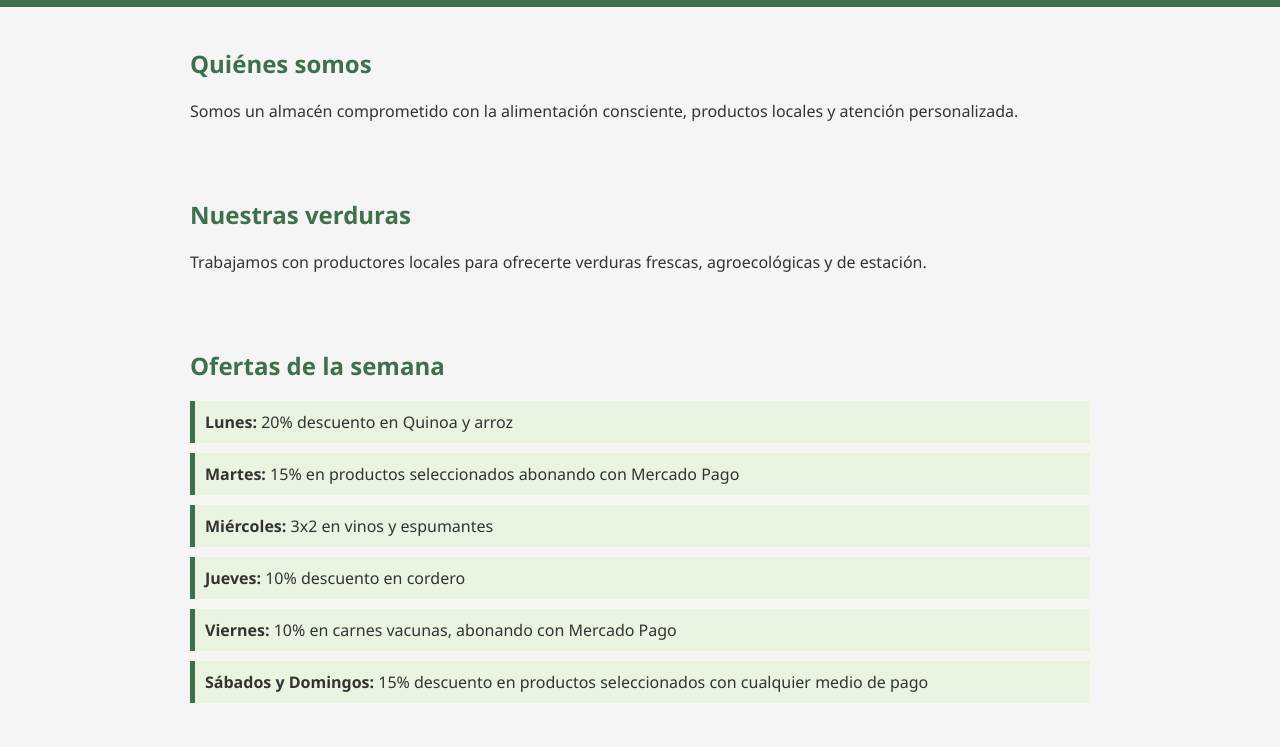
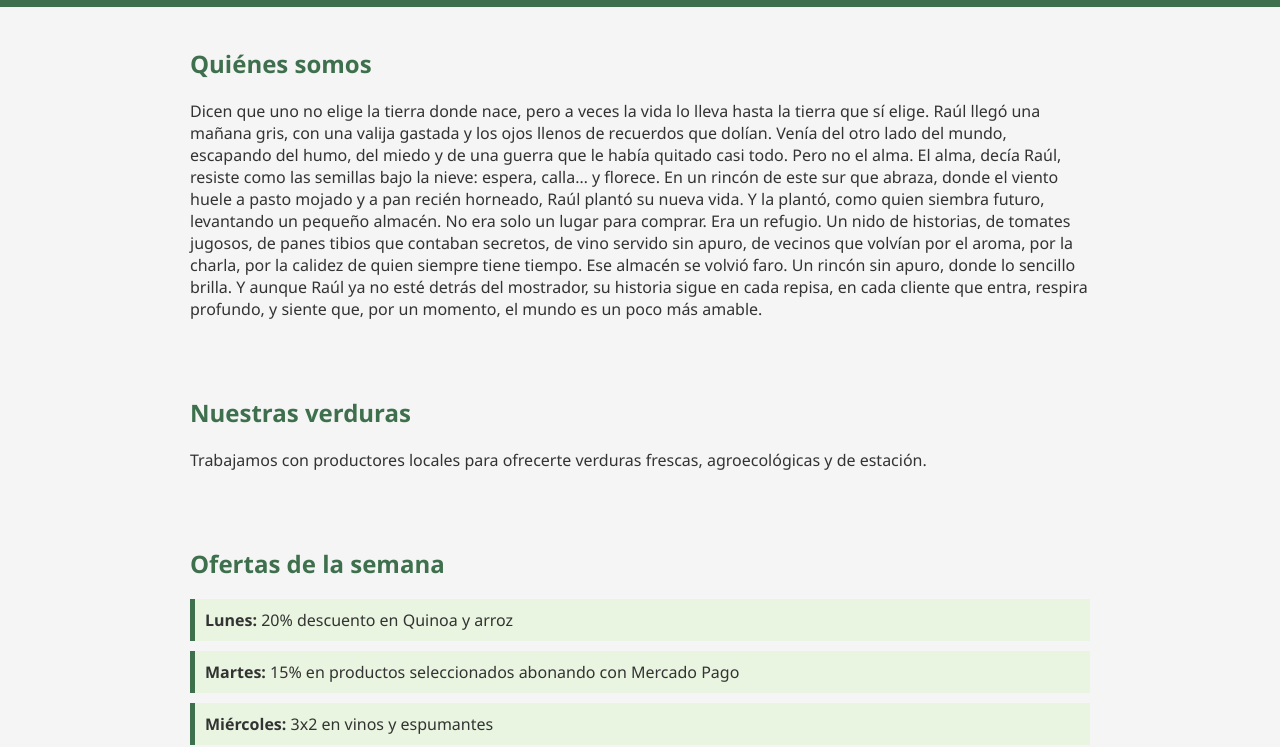
Before and after one commit to matequintero/Almacen, a plain HTML site: page index.html in a window 1280 px wide. Shown: the part 73-820 px from the top of the page. Drawn offline with Linux system fonts and the light colour scheme.

Commit message:
Update index.html

```diff
--- a/index.html
+++ b/index.html
@@ -67,7 +67,38 @@
 
 <section id="quienes">
   <h2>Quiénes somos</h2>
-  <p>Somos un almacén comprometido con la alimentación consciente, productos locales y atención personalizada.</p>
+  <p>Dicen que uno no elige la tierra donde nace,
+pero a veces la vida lo lleva hasta la tierra que sí elige.
+Raúl llegó una mañana gris,
+con una valija gastada y los ojos llenos de recuerdos que dolían.
+Venía del otro lado del mundo,
+escapando del humo, del miedo y de una guerra que le había quitado casi todo.
+
+Pero no el alma.
+El alma, decía Raúl, resiste como las semillas bajo la nieve:
+espera, calla… y florece.
+
+En un rincón de este sur que abraza,
+donde el viento huele a pasto mojado y a pan recién horneado,
+Raúl plantó su nueva vida.
+Y la plantó, como quien siembra futuro,
+levantando un pequeño almacén.
+
+No era solo un lugar para comprar.
+Era un refugio.
+Un nido de historias, de tomates jugosos,
+de panes tibios que contaban secretos,
+de vino servido sin apuro,
+de vecinos que volvían por el aroma,
+por la charla, por la calidez de quien siempre tiene tiempo.
+
+Ese almacén se volvió faro.
+Un rincón sin apuro, donde lo sencillo brilla.
+Y aunque Raúl ya no esté detrás del mostrador,
+su historia sigue en cada repisa,
+en cada cliente que entra, respira profundo,
+y siente que, por un momento,
+el mundo es un poco más amable.</p>
 </section>
 
 <section id="verduras">
```
